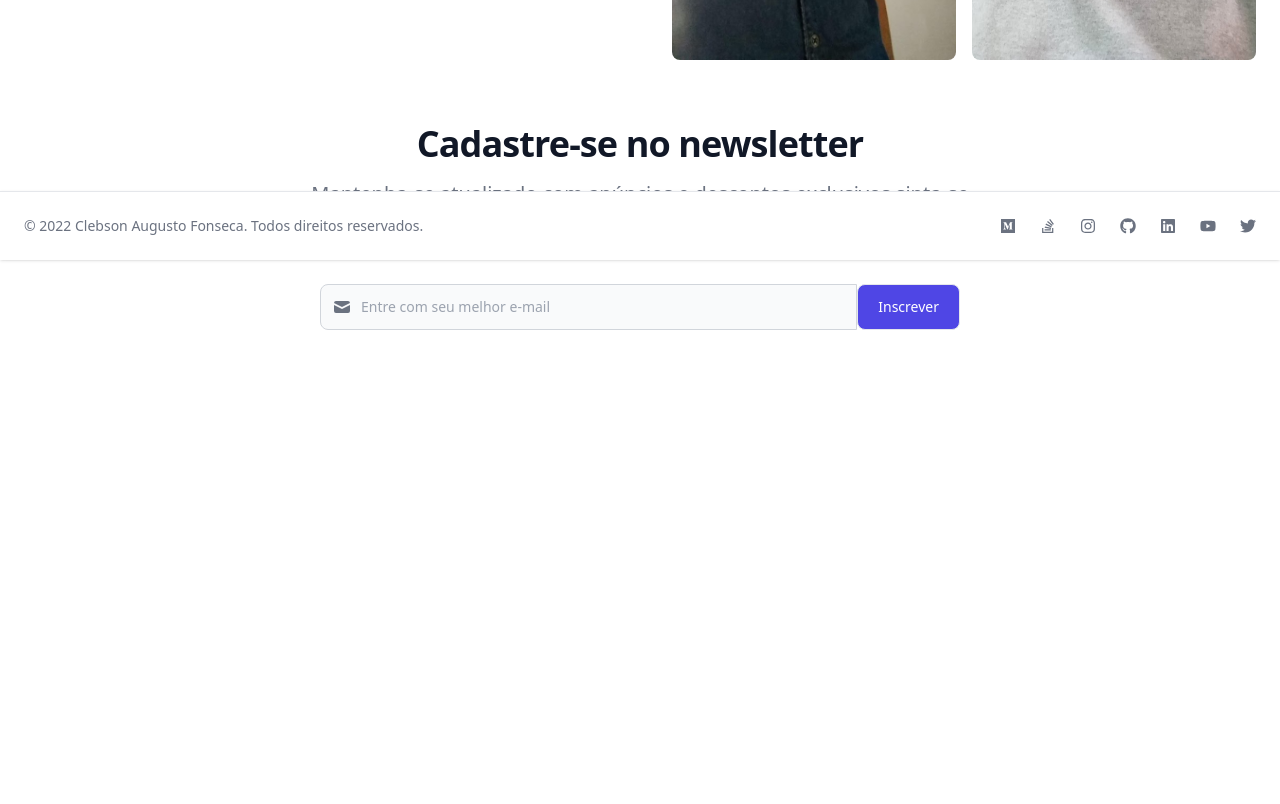
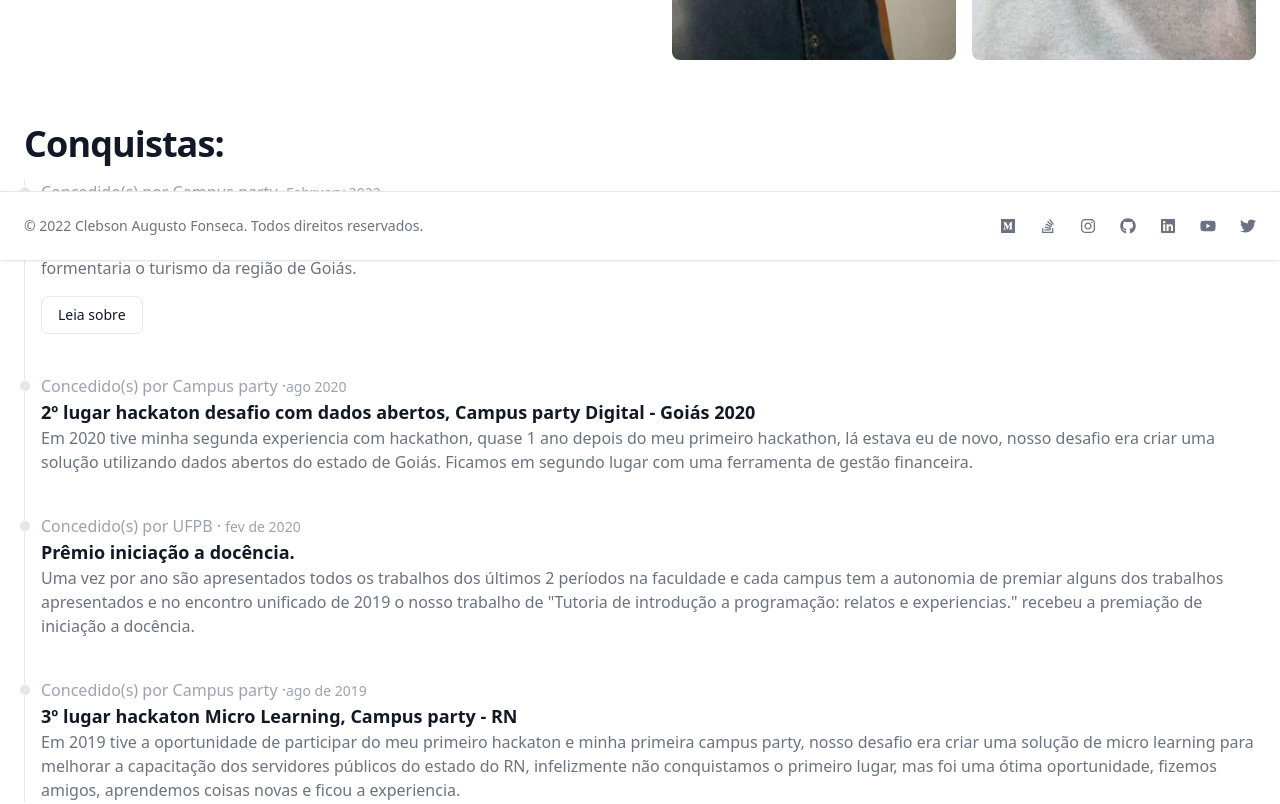
Before and after one commit to whoisclebs/clebson.cc, a Next.js app: page / in a window 1280 px wide. Shown: the part 540-1344 px from the top of the page. Before the commit the page ends 978 px from the top, so only its background shows below. Built offline with nearby package versions, Linux system fonts and the light colour scheme; no server answers.

Commit message:
feat: add timeline

```diff
--- a/src/pages/index.js
+++ b/src/pages/index.js
@@ -37,6 +37,37 @@ export default function Home() {
           </div>
         </div>
         <div className="pb-16 px-4 mx-auto max-w-screen-xl lg:pb-16 lg:px-6">
+        <h2 className="mb-4 text-3xl tracking-tight font-extrabold text-gray-900 sm:text-4xl dark:text-white">Conquistas:</h2>
+          <ol class="relative border-l border-gray-200 dark:border-gray-700">
+              <li class="mb-10 ml-4">
+                  <div class="absolute w-3 h-3 bg-gray-200 rounded-full mt-1.5 -left-1.5 border border-white dark:border-gray-900 dark:bg-gray-700"></div>
+                  <span className="leading-none text-gray-400 dark:text-gray-500">Concedido(s) por Campus party ·<time class="mb-1 text-sm font-normal leading-none text-gray-400 dark:text-gray-500">February 2022</time></span>
+                  <h3 class="text-lg font-semibold text-gray-900 dark:text-white">
+1º lugar Hackathon Reboot The World, Campus party Digital - Goiás - 2021</h3>
+                  <p class="mb-4 text-base font-normal text-gray-500 dark:text-gray-400">Durante o ano 2021, finalmente veio o tão sonhado primeiro lugar. Tinhamos lançado nossa ferramenta de dados abertos, strike.tours, uma rede social que formentaria o turismo da região de Goiás.</p>
+                  <a className="inline-flex items-center py-2 px-4 text-sm font-medium text-gray-900 bg-white rounded-lg border border-gray-200 hover:bg-gray-100 hover:text-blue-700 focus:z-10 focus:ring-4 focus:outline-none focus:ring-gray-200 focus:text-blue-700 dark:bg-gray-800 dark:text-gray-400 dark:border-gray-600 dark:hover:text-white dark:hover:bg-gray-700 dark:focus:ring-gray-700" href='https://www.desenvolvimento.go.gov.br/noticias/4177-passaporte-digital-para-turistas-vence-hackathon-na-campus-party-digital-goias.html'>Leia sobre</a>
+              </li>
+              <li class="mb-10 ml-4">
+                  <div class="absolute w-3 h-3 bg-gray-200 rounded-full mt-1.5 -left-1.5 border border-white dark:border-gray-900 dark:bg-gray-700"></div>
+                  <span className="leading-none text-gray-400 dark:text-gray-500">Concedido(s) por Campus party ·<time datetime="2020-08-29 17:00" class="mb-1 text-sm font-normal leading-none text-gray-400 dark:text-gray-500">ago 2020</time></span>
+                  <h3 class="text-lg font-semibold text-gray-900 dark:text-white">2º lugar hackaton desafio com dados abertos, Campus party Digital - Goiás 2020</h3>
+                  <p class="text-base font-normal text-gray-500 dark:text-gray-400">Em 2020 tive minha segunda experiencia com hackathon, quase 1 ano depois do meu primeiro hackathon, lá estava eu de novo, nosso desafio era criar uma solução utilizando dados abertos do estado de Goiás. Ficamos em segundo lugar com uma ferramenta de gestão financeira.</p>
+              </li>
+              <li class="mb-10 ml-4">
+                  <div class="absolute w-3 h-3 bg-gray-200 rounded-full mt-1.5 -left-1.5 border border-white dark:border-gray-900 dark:bg-gray-700"></div>
+                  <span className="leading-none text-gray-400 dark:text-gray-500">Concedido(s) por UFPB · <time datetime="2020-02-14 20:00" class="mb-1 text-sm font-normal leading-none text-gray-400 dark:text-gray-500">fev de 2020</time></span>
+                  <h3 class="text-lg font-semibold text-gray-900 dark:text-white">Prêmio iniciação a docência.</h3>
+                  <p class="text-base font-normal text-gray-500 dark:text-gray-400"> Uma vez por ano são apresentados todos os trabalhos dos últimos 2 períodos na faculdade e cada campus tem a autonomia de premiar alguns dos trabalhos apresentados e no encontro unificado de 2019 o nosso trabalho de &quot;Tutoria de introdução a programação: relatos e experiencias.&quot; recebeu a premiação de iniciação a docência.</p>
+              </li>
+              <li class="ml-4">
+                  <div class="absolute w-3 h-3 bg-gray-200 rounded-full mt-1.5 -left-1.5 border border-white dark:border-gray-900 dark:bg-gray-700"></div>
+                  <span className="leading-none text-gray-400 dark:text-gray-500">Concedido(s) por Campus party ·<time datetime="2019-02-17 14:00" class="mb-1 text-sm font-normal leading-none text-gray-400 dark:text-gray-500">ago de 2019</time></span>
+                  <h3 class="text-lg font-semibold text-gray-900 dark:text-white">3º lugar hackaton Micro Learning, Campus party - RN</h3>
+                  <p class="text-base font-normal text-gray-500 dark:text-gray-400">Em 2019 tive a oportunidade de participar do meu primeiro hackaton e minha primeira campus party, nosso desafio era criar uma solução de micro learning para melhorar a capacitação dos servidores públicos do estado do RN, infelizmente não conquistamos o primeiro lugar, mas foi uma ótima oportunidade, fizemos amigos, aprendemos coisas novas e ficou a experiencia.</p>
+              </li>
+          </ol>
+        </div>
+        <div className="pb-16 px-4 mx-auto max-w-screen-xl lg:pb-16 lg:px-6">
             <div className="mx-auto max-w-screen-md sm:text-center pb-50">
                 <h2 className="mb-4 text-3xl tracking-tight font-extrabold text-gray-900 sm:text-4xl dark:text-white">Cadastre-se no newsletter</h2>
                 <p className="mx-auto mb-8 max-w-2xl font-light text-gray-500 md:mb-12 sm:text-xl dark:text-gray-400">Mantenha-se atualizado com anúncios e descontos exclusivos sinta-se à vontade para se inscrever com seu e-mail.</p>
@@ -56,6 +87,7 @@ export default function Home() {
                 </form>
             </div>
         </div>
+
       </main>
       <Footer></Footer>
     </section>
```
